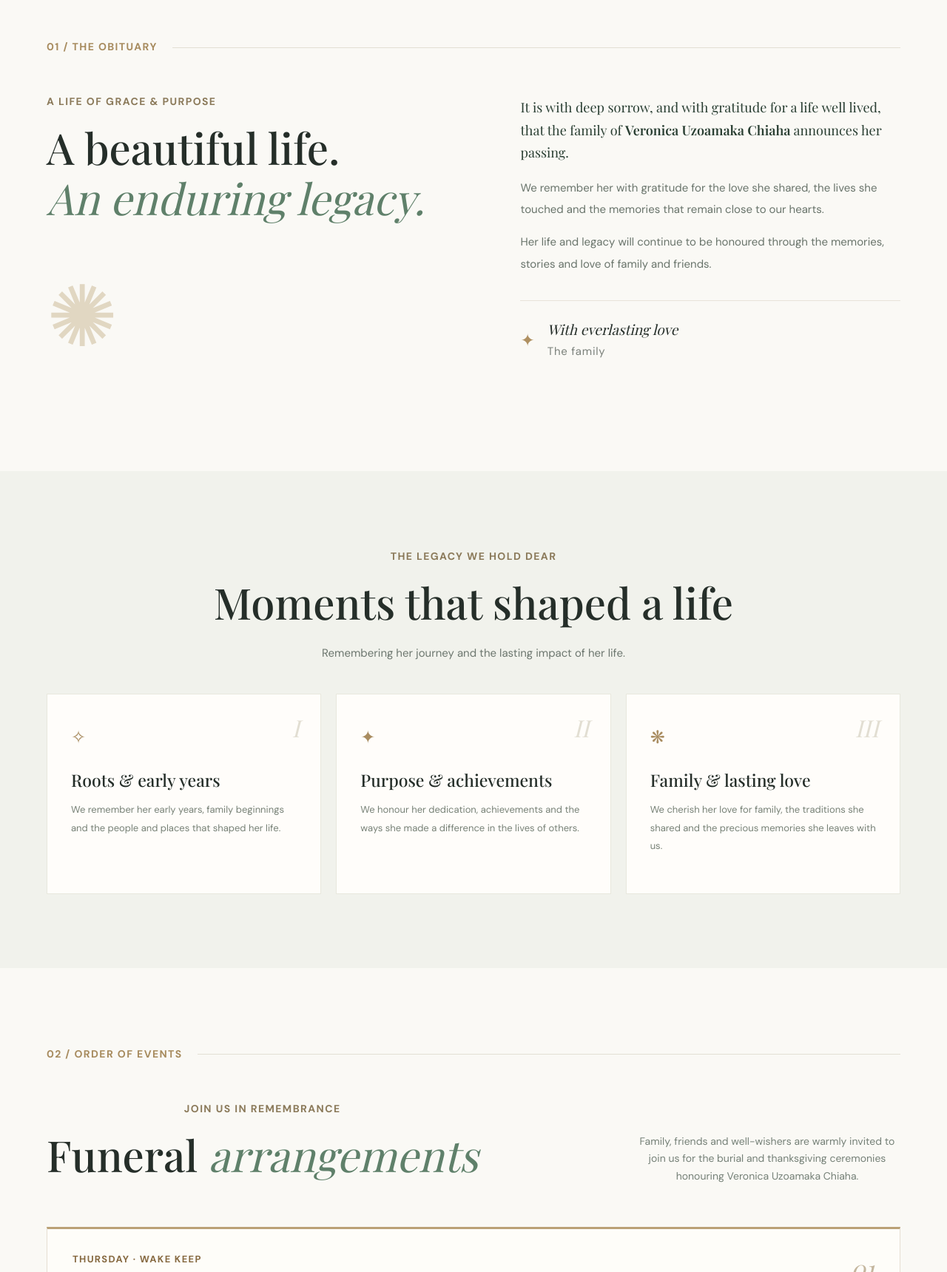
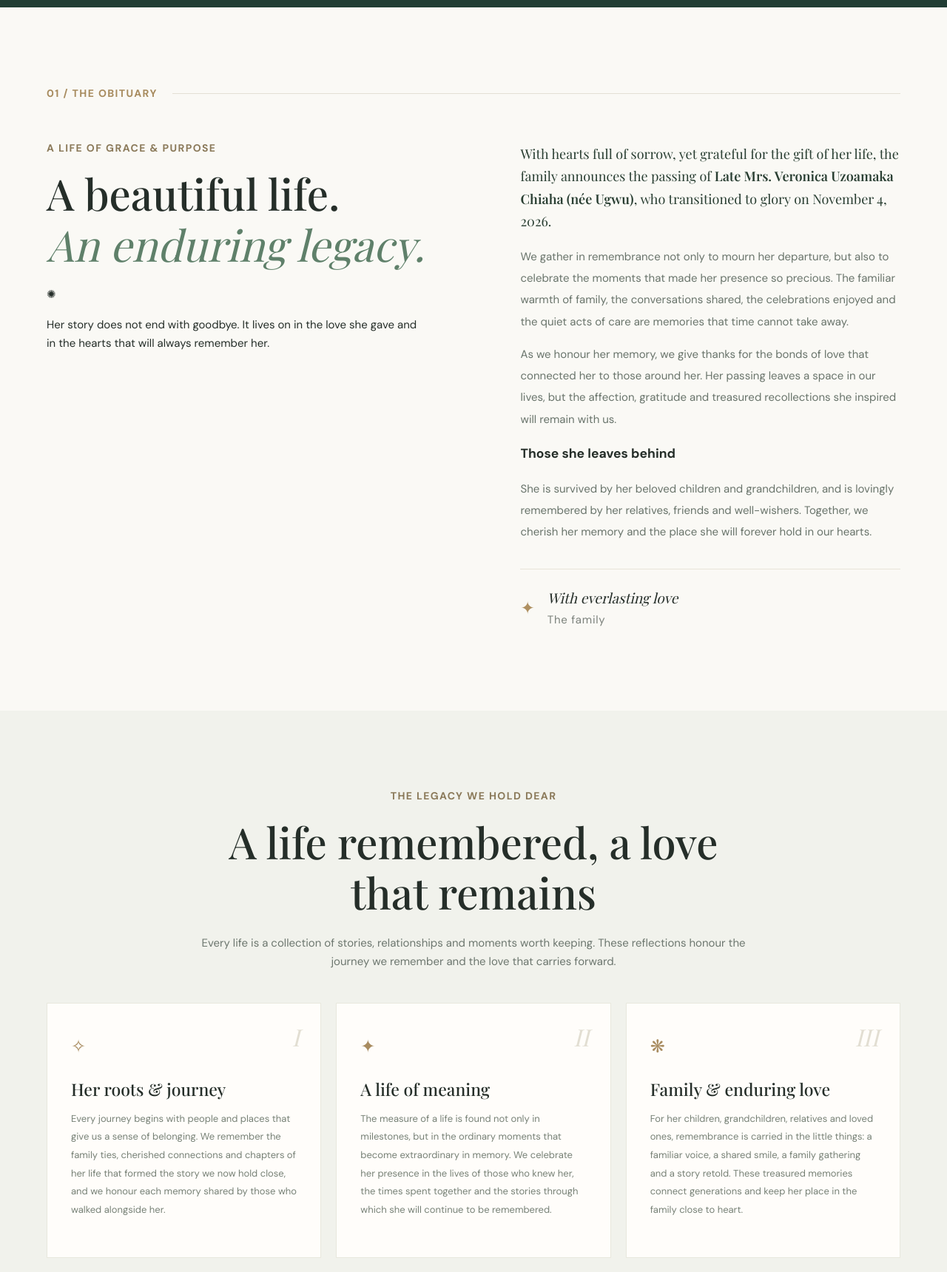
Before and after one commit to enweremo/memorial-website, a plain HTML site: page index.html in a window 1280 px wide. Shown: the part 1080-2800 px from the top of the page at 74% size. Drawn offline with nearby package versions, Linux system fonts and the light colour scheme; a web font is replaced by a local one.

Commit message:
Add files via upload

```diff
--- a/index.html
+++ b/index.html
@@ -6,7 +6,7 @@
   <meta content="#172e29" name="theme-color"/>
   <meta content="A place to honour a cherished life and find memorial and funeral arrangements." name="description"/>
   <title>
-   In Loving Memory of Veronica Uzoamaka Chiaha
+   In Loving Memory of Late Mrs. Veronica Uzoamaka Chiaha (née Ugwu)
   </title>
   <link href="styles.css" rel="stylesheet"/>
   <script defer="" src="public.js">
@@ -83,10 +83,9 @@
        In everlasting memory of
       </p>
       <h1>
-       Beloved
-       <em>
-        Veronica Uzoamaka Chiaha (Nee Ugwu)
-       </em>
+       <span class="hero-honorific">Late Mrs.</span>
+       <em>Veronica Uzoamaka Chiaha</em>
+       <span class="hero-maiden">(née Ugwu)</span>
       </h1>
       <div class="hero-lifeline">
        <strong class="lifeline-label">
@@ -99,8 +98,8 @@
        <strong class="lifeline-label">
         Transition to Glory:
        </strong>
-       <time class="lifeline-date" datetime="2026-11-02">
-        November 2nd, 2026
+       <time class="lifeline-date" datetime="2026-11-04">
+        November 4th, 2026
        </time>
       </div>
       <p class="hero-quote">
@@ -123,7 +122,7 @@
      </div>
      <div class="hero-visual">
       <div class="hero-photo-frame">
-       <img alt="Veronica Uzoamaka Chiaha seated in emerald-green and gold attire" class="hero-photo" decoding="async" fetchpriority="high" height="1376" src="images/pic8.png" width="1101"/>
+       <img alt="Late Mrs. Veronica Uzoamaka Chiaha seated in emerald-green and gold attire" class="hero-photo" decoding="async" fetchpriority="high" height="1376" src="images/pic8.png" width="1101"/>
       </div>
       <div class="photo-caption">
        <span>
@@ -182,24 +181,36 @@
         An enduring legacy.
        </em>
       </h2>
-      <div aria-hidden="true" class="small-illustration">
-       ✺
+      <div class="story-reflection">
+       <span class="story-reflection-symbol" aria-hidden="true">✺</span>
+       <p>Her story does not end with goodbye. It lives on in the love she gave and in the hearts that will always remember her.</p>
       </div>
      </div>
      <div class="story-body">
       <p class="lead">
-       It is with deep sorrow, and with gratitude for a life well lived, that the family of
-       <strong>
-        Veronica Uzoamaka Chiaha
-       </strong>
-       announces her passing.
+       With hearts full of sorrow, yet grateful for the gift of her life,
+       the family announces the passing of <strong>Late Mrs. Veronica Uzoamaka Chiaha (née Ugwu)</strong>,
+       who transitioned to glory on November 4, 2026.
       </p>
       <p>
-       We remember her with gratitude for the love she shared, the lives she touched and the memories that remain close to our hearts.
+       We gather in remembrance not only to mourn her departure, but also to celebrate the
+       moments that made her presence so precious. The familiar warmth of family, the
+       conversations shared, the celebrations enjoyed and the quiet acts of care are
+       memories that time cannot take away.
       </p>
       <p>
-       Her life and legacy will continue to be honoured through the memories, stories and love of family and friends.
+       As we honour her memory, we give thanks for the bonds of love that connected her
+       to those around her. Her passing leaves a space in our lives, but the affection,
+       gratitude and treasured recollections she inspired will remain with us.
       </p>
+      <div class="survived-by">
+       <h3>Those she leaves behind</h3>
+       <p>
+        She is survived by her beloved children and grandchildren, and is lovingly
+        remembered by her relatives, friends and well-wishers. Together, we
+        cherish her memory and the place she will forever hold in our hearts.
+       </p>
+      </div>
       <div class="family-signature">
        <span class="signature-symbol">
         ✦
@@ -220,57 +231,45 @@
    <section class="journey-section" id="journey">
     <div class="content-section journey-inner">
      <div class="section-heading centered">
-      <p class="overline">
-       THE LEGACY WE HOLD DEAR
-      </p>
-      <h2>
-       Moments that shaped a life
-      </h2>
+      <p class="overline">THE LEGACY WE HOLD DEAR</p>
+      <h2>A life remembered, a love that remains</h2>
       <p>
-       Remembering her journey and the lasting impact of her life.
+       Every life is a collection of stories, relationships and moments worth keeping.
+       These reflections honour the journey we remember and the love that carries forward.
       </p>
      </div>
      <div class="legacy-grid">
       <article class="legacy-card">
-       <span class="legacy-number">
-        I
-       </span>
-       <div class="legacy-icon">
-        ✧
-       </div>
-       <h3>
-        Roots &amp; early years
-       </h3>
+       <span class="legacy-number">I</span>
+       <div class="legacy-icon" aria-hidden="true">✧</div>
+       <h3>Her roots &amp; journey</h3>
        <p>
-        We remember her early years, family beginnings and the people and places that shaped her life.
+        Every journey begins with people and places that give us a sense of belonging.
+        We remember the family ties, cherished connections and chapters of her life
+        that formed the story we now hold close, and we honour each memory shared by
+        those who walked alongside her.
        </p>
       </article>
       <article class="legacy-card">
-       <span class="legacy-number">
-        II
-       </span>
-       <div class="legacy-icon">
-        ✦
-       </div>
-       <h3>
-        Purpose &amp; achievements
-       </h3>
+       <span class="legacy-number">II</span>
+       <div class="legacy-icon" aria-hidden="true">✦</div>
+       <h3>A life of meaning</h3>
        <p>
-        We honour her dedication, achievements and the ways she made a difference in the lives of others.
+        The measure of a life is found not only in milestones, but in the ordinary
+        moments that become extraordinary in memory. We celebrate her presence in
+        the lives of those who knew her, the times spent together and the stories
+        through which she will continue to be remembered.
        </p>
       </article>
       <article class="legacy-card">
-       <span class="legacy-number">
-        III
-       </span>
-       <div class="legacy-icon">
-        ❋
-       </div>
-       <h3>
-        Family &amp; lasting love
-       </h3>
+       <span class="legacy-number">III</span>
+       <div class="legacy-icon" aria-hidden="true">❋</div>
+       <h3>Family &amp; enduring love</h3>
        <p>
-        We cherish her love for family, the traditions she shared and the precious memories she leaves with us.
+        For her children, grandchildren, relatives and loved ones, remembrance is
+        carried in the little things: a familiar voice, a shared smile, a family
+        gathering and a story retold. These treasured memories connect generations
+        and keep her place in the family close to heart.
        </p>
       </article>
      </div>
@@ -290,7 +289,7 @@
      </div>
      <p>
       Family, friends and well-wishers are warmly invited to join us for
-      the burial and thanksgiving ceremonies honouring Veronica Uzoamaka Chiaha.
+      the burial and thanksgiving ceremonies honouring Late Mrs. Veronica Uzoamaka Chiaha.
      </p>
     </div>
 
@@ -309,7 +308,7 @@
         <time datetime="2026-11-26T16:00" class="programme-time">4:00 PM</time>
         <div class="programme-event">
          <h4>Wake Keep Mass</h4>
-         <p>Her husband's compound, Ogbugbuagu, Iwollo.</p>
+         <p>Her husband's compound, Ogbugbuagu, Iwollo Oghe, Ezeagu L.G.A, Enugu State.</p>
         </div>
        </div>
       </div>
@@ -329,7 +328,7 @@
         <time datetime="2026-11-27T07:00" class="programme-time">7:00 AM</time>
         <div class="programme-event">
          <h4>Departure from the mortuary</h4>
-         <p>Body leaves St. Martin's Mortuary, Enugu State.</p>
+         <p>Body leaves St. Martin's Mortuary, Enugu, Enugu State.</p>
         </div>
        </div>
        <div class="programme-item">
@@ -350,7 +349,7 @@
         <time datetime="2026-11-27T10:00" class="programme-time">10:00 AM</time>
         <div class="programme-event">
          <h4>Funeral Mass</h4>
-         <p>Sacred Heart Parish, Iwollo Oghe.</p>
+         <p>Sacred Heart Parish, Iwollo Oghe, Ezeagu L.G.A, Enugu State.</p>
         </div>
        </div>
        <div class="programme-item">
@@ -377,7 +376,7 @@
         <time datetime="2026-11-29T09:00" class="programme-time">9:00 AM</time>
         <div class="programme-event">
          <h4>Thanksgiving Mass</h4>
-         <p>Sacred Heart Parish, Iwollo Oghe.</p>
+         <p>Sacred Heart Parish, Iwollo Oghe, Ezeagu L.G.A, Enugu State.</p>
         </div>
        </div>
       </div>
@@ -398,7 +397,7 @@
        A lifetime in photographs
       </h2>
       <p>
-       A collection of cherished portraits celebrating her life.
+       A collection of cherished portraits capturing moments of joy, elegance and the memories through which we remember her.
       </p>
      </div>
      <p class="gallery-help">
```
